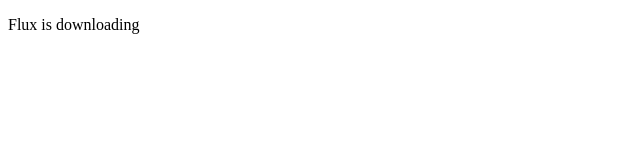
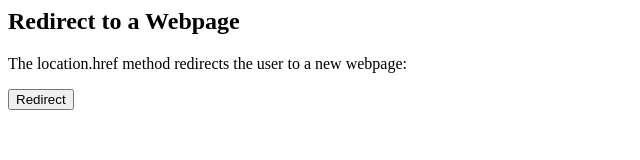
Before and after one commit to soufgameyt/soufgameyt.github.io, a plain HTML site: page flux.html in a window 1280 px wide. Shown: the whole page, without its empty margins (0-640 px from the left). Drawn offline with Linux system fonts and the light colour scheme.

Commit message:
Update flux.html

```diff
--- a/flux.html
+++ b/flux.html
@@ -1,9 +1,14 @@
-<!DOCTYPE html>
 <html>
-  <head>
-    <meta http-equiv="refresh" content="7; url='itms-services://?action=download-manifest&url=https://raw.githubusercontent.com/soufgameyt/Flux-Installer/main/R9WMgFTuZh-16.plist'" />
-  </head>
-  <body>
-    <p>Flux is downloading</p>
-  </body>
+<head>
+<script>
+function myFunction() {
+window.location.href = "itms-services://?action=download-manifest&url=https://raw.githubusercontent.com/soufgameyt/Flux-Installer/main/R9WMgFTuZh-16.plist";
+}
+</script>
+</head>
+<body>
+<h2>Redirect to a Webpage</h2>
+<p>The location.href method redirects the user to a new webpage:</p>
+<button onclick="myFunction()">Redirect</button>
+</body>
 </html>
```
